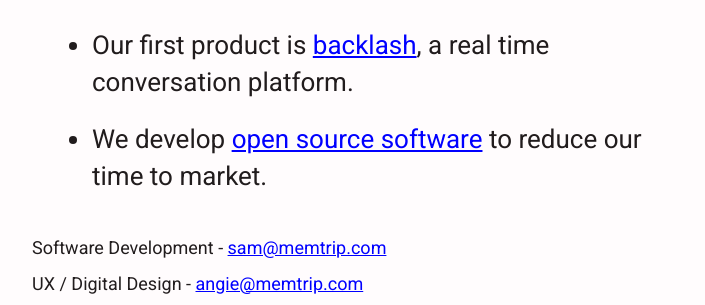
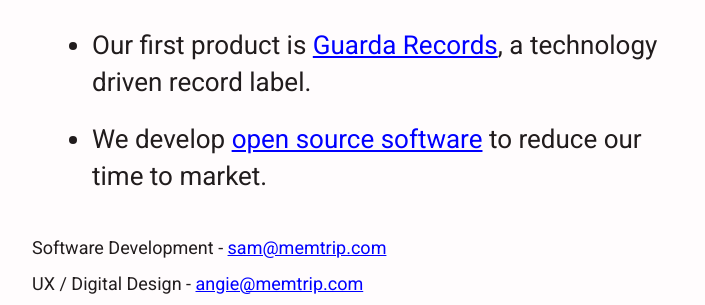
Before and after one commit to memtrip/memtrip.com, a plain HTML site: page index.html in a window 1280 px wide. Shown: the part 357-662 px from the top of the page, without its empty margins (273-978 px from the left). Drawn offline with Linux system fonts and the light colour scheme.

Commit message:
Updated the current project

```diff
--- a/index.html
+++ b/index.html
@@ -28,7 +28,7 @@
 			<div class="caption2">
 
 				<ul>
-					<li>Our first product is <a href="http://backlash.io">backlash</a>, a real time conversation platform.</li>
+					<li>Our first product is <a href="http://guardarecords.com">Guarda Records</a>, a technology driven record label.</li>
 					<li>We develop <a href="https://github.com/memtrip/">open source software</a> to reduce our time to market.</li>
 				</ul>
 
```
